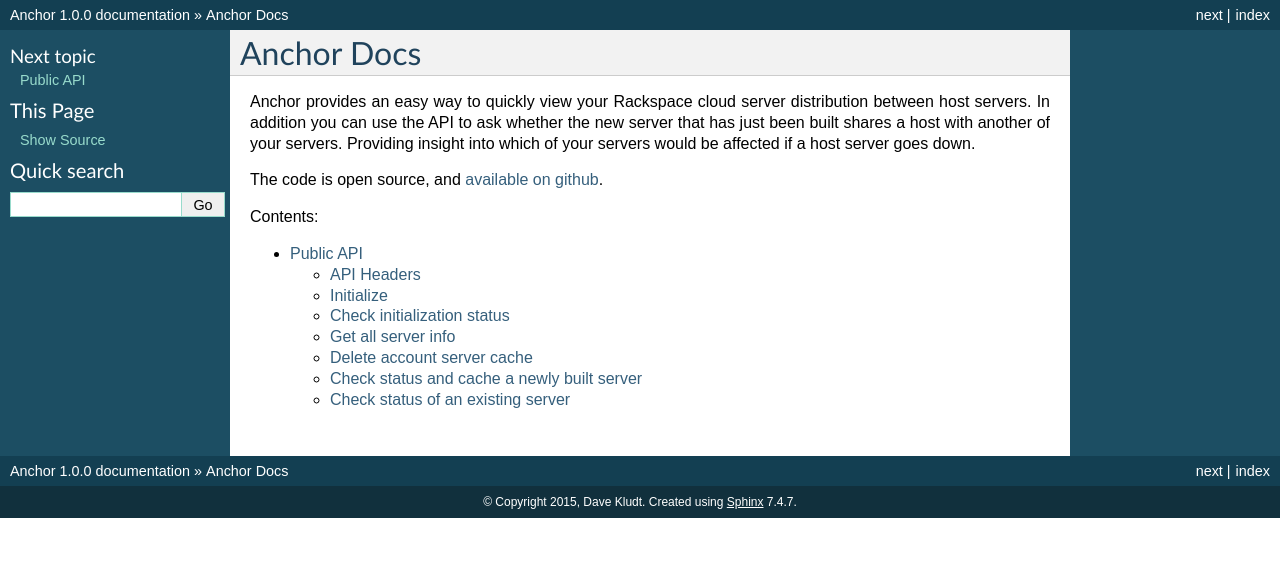
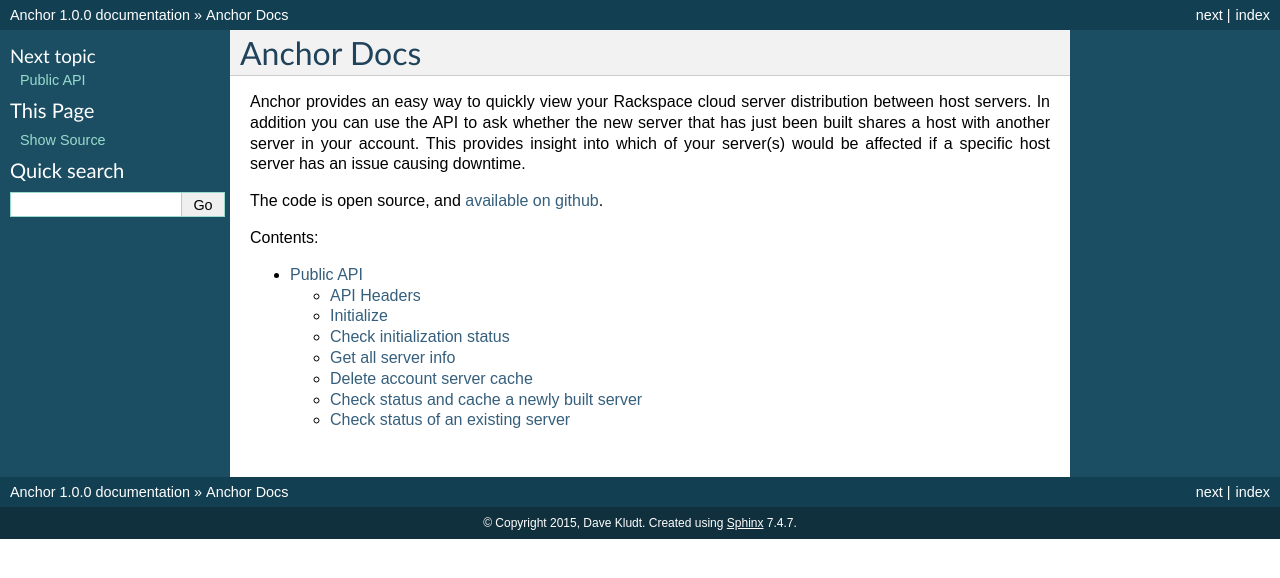
Before and after one commit to oldarmyc/anchor, a Sphinx documentation site: the page built from docs/index.rst, in a window 1280 px wide. Shown: the top 578 px of the page. Built offline with Sphinx 7.4.7, drawn with Linux system fonts in a browser that asks for light colours.

Commit message:
Update about

```diff
--- a/docs/index.rst
+++ b/docs/index.rst
@@ -9,8 +9,8 @@ Anchor Docs
 Anchor provides an easy way to quickly view your Rackspace cloud server
 distribution between host servers. In addition you can use the API to ask
 whether the new server that has just been built shares a host with another
-of your servers. Providing insight into which of your servers would be affected
-if a host server goes down.
+server in your account. This provides insight into which of your server(s)
+would be affected if a specific host server has an issue causing downtime.
 
 The code is open source, and `available on github`_.
 
```
